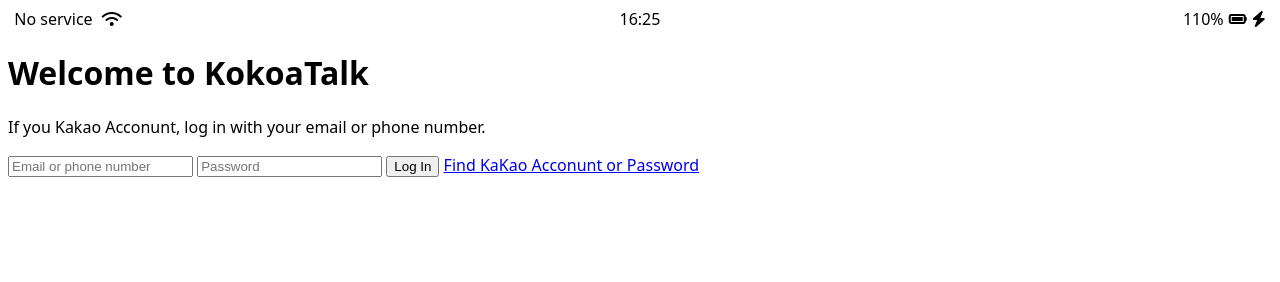
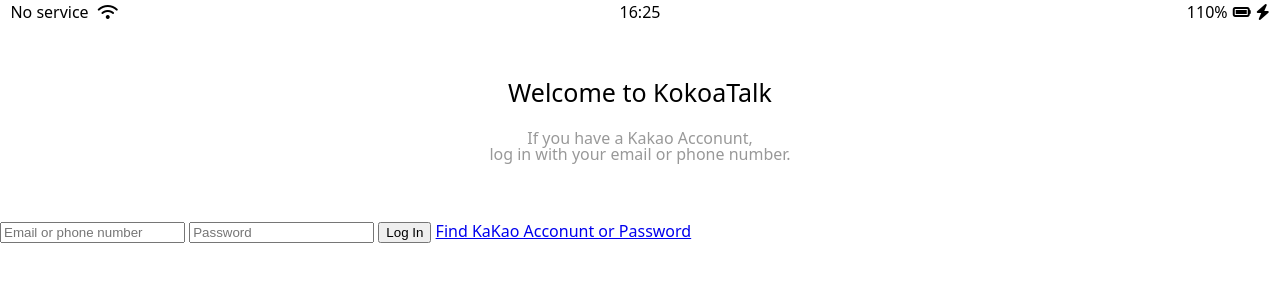
Before and after one commit to codnr98/kokoa-clone, a plain HTML site: page index.html in a window 1280 px wide. Drawn offline with Linux system fonts and the light colour scheme.

Commit message:
welcome-header in cocoa

```diff
--- /dev/null
+++ b/css/reset.css
@@ -0,0 +1,129 @@
+/* http://meyerweb.com/eric/tools/css/reset/
+   v2.0 | 20110126
+   License: none (public domain)
+*/
+
+html,
+body,
+div,
+span,
+applet,
+object,
+iframe,
+h1,
+h2,
+h3,
+h4,
+h5,
+h6,
+p,
+blockquote,
+pre,
+a,
+abbr,
+acronym,
+address,
+big,
+cite,
+code,
+del,
+dfn,
+em,
+img,
+ins,
+kbd,
+q,
+s,
+samp,
+small,
+strike,
+strong,
+sub,
+sup,
+tt,
+var,
+b,
+u,
+i,
+center,
+dl,
+dt,
+dd,
+ol,
+ul,
+li,
+fieldset,
+form,
+label,
+legend,
+table,
+caption,
+tbody,
+tfoot,
+thead,
+tr,
+th,
+td,
+article,
+aside,
+canvas,
+details,
+embed,
+figure,
+figcaption,
+footer,
+header,
+hgroup,
+menu,
+nav,
+output,
+ruby,
+section,
+summary,
+time,
+mark,
+audio,
+video {
+  margin: 0;
+  padding: 0;
+  border: 0;
+  font-size: 100%;
+  font: inherit;
+  vertical-align: baseline;
+}
+/* HTML5 display-role reset for older browsers */
+article,
+aside,
+details,
+figcaption,
+figure,
+footer,
+header,
+hgroup,
+menu,
+nav,
+section {
+  display: block;
+}
+body {
+  line-height: 1;
+}
+ol,
+ul {
+  list-style: none;
+}
+blockquote,
+q {
+  quotes: none;
+}
+blockquote:before,
+blockquote:after,
+q:before,
+q:after {
+  content: "";
+  content: none;
+}
+table {
+  border-collapse: collapse;
+  border-spacing: 0;
+}
--- /dev/null
+++ b/css/status-bar.css
@@ -0,0 +1,28 @@
+.status-bar {
+  display: flex;
+  justify-content: center;
+  margin: 4px;
+}
+
+.status-bar__column:first-child span {
+  margin-right: 5px;
+}
+
+.status-bar__column {
+  width: 33%;
+}
+
+.status-bar__column:nth-child(2) {
+  display: flex;
+  justify-content: center;
+}
+
+.status-bar__column:last-child {
+  display: flex;
+  justify-content: flex-end;
+  align-items: center;
+}
+
+.status-bar__column .fa-battery-full {
+  margin: 0px 5px;
+}
--- a/css/styles.css
+++ b/css/styles.css
@@ -1,32 +1,8 @@
+@import "reset.css";
+@import "status-bar.css";
+@import "welcome-header.css";
+
 body {
   font-family: system-ui, -apple-system, BlinkMacSystemFont, "Segoe UI", Roboto,
     Oxygen, Ubuntu, Cantarell, "Open Sans", "Helvetica Neue", sans-serif;
 }
-
-.status-bar {
-  display: flex;
-  justify-content: center;
-}
-
-.status-bar__column:first-child span {
-  margin-right: 5px;
-}
-
-.status-bar__column {
-  width: 33%;
-}
-
-.status-bar__column:nth-child(2) {
-  display: flex;
-  justify-content: center;
-}
-
-.status-bar__column:last-child {
-  display: flex;
-  justify-content: flex-end;
-  align-items: center;
-}
-
-.status-bar__column .fa-battery-full {
-  margin: 0px 5px;
-}
--- /dev/null
+++ b/css/welcome-header.css
@@ -0,0 +1,17 @@
+.welcome-header {
+  display: flex;
+  flex-direction: column;
+  align-items: center;
+  text-align: center;
+  margin: 60px;
+}
+
+.welcome-header h1 {
+  margin-bottom: 25px;
+  font-size: 25px;
+}
+
+.welcome-header p {
+  width: 75%;
+  opacity: 0.4;
+}
--- a/index.html
+++ b/index.html
@@ -25,7 +25,10 @@
 
     <header class="welcome-header">
       <h1>Welcome to KokoaTalk</h1>
-      <p>If you Kakao Acconunt, log in with your email or phone number.</p>
+      <p>
+        If you have a Kakao Acconunt, <br />log in with your email or phone
+        number.
+      </p>
     </header>
 
     <form id="login-form">
```
